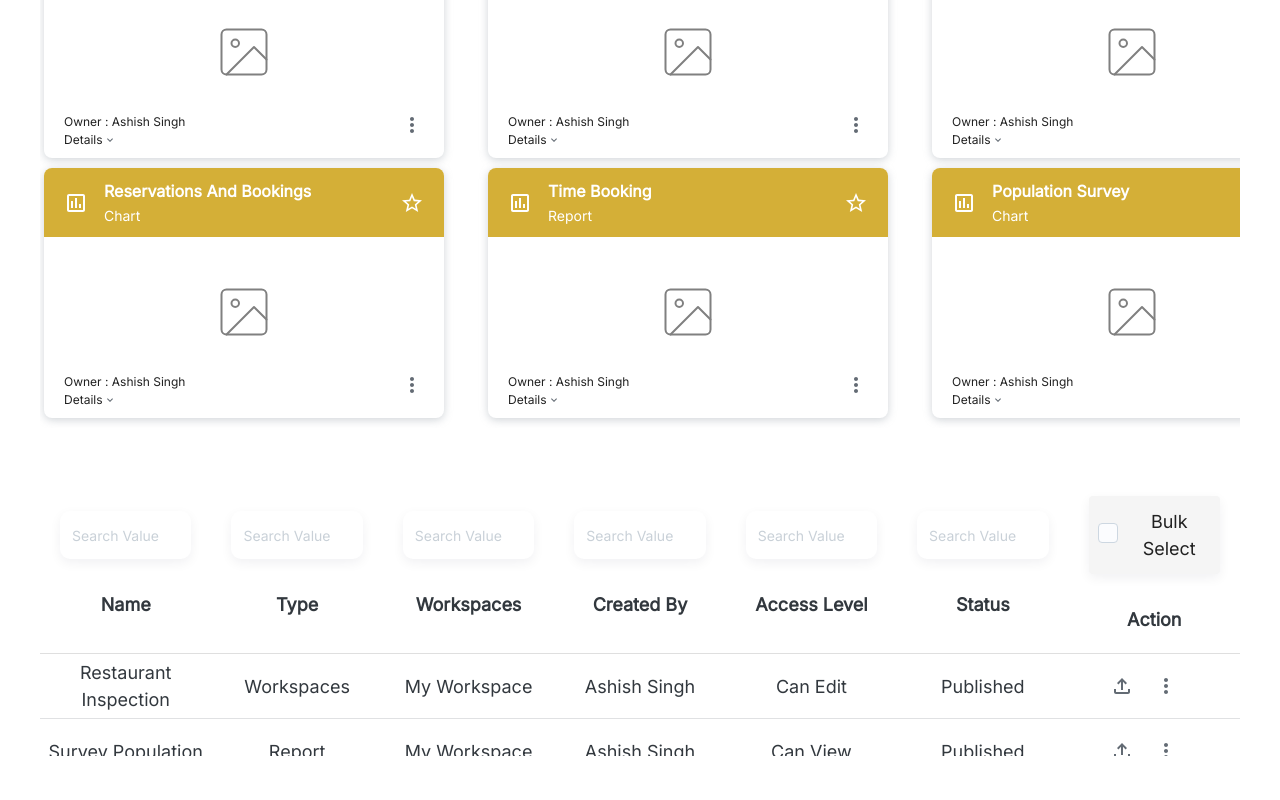
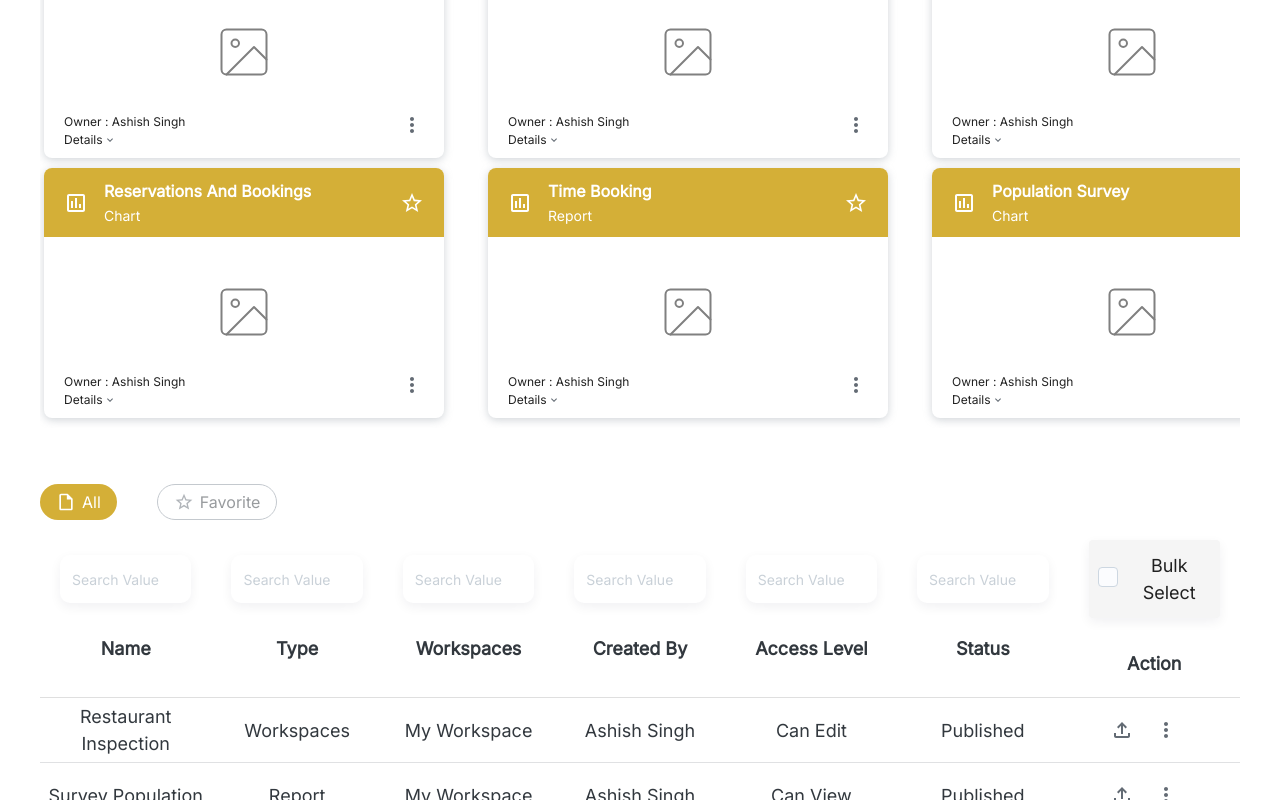
Before and after one commit to imaginevinay/new-dash, a React (Vite) app: page / in a window 1280 px wide. Shown: the part 341-1141 px from the top of the page. Before the commit the page ends 1097 px from the top, so only its background shows below. Built offline with nearby package versions, Linux system fonts and the light colour scheme.

Commit message:
added bulk select on demand on tanstack table

```diff
--- a/src/App.css
+++ b/src/App.css
@@ -1,7 +1,7 @@
 html, body, #root{
   font-family: Inter, system-ui, Avenir, Helvetica, Arial, sans-serif;
-  width: 100vw;
+  max-width: 1920px;
+  max-height: 1080px;
   margin: 0;
   padding: 0;
-  /* overflow-x: hidden; */
 }
--- /dev/null
+++ b/src/components/AllFavTabs/AllFavTabs.jsx
@@ -0,0 +1,23 @@
+import TabList from "@mui/joy/TabList";
+import TanstackTable from "../../components/TanstackTable/TanstackTable";
+import { DATA_COLS, DATA } from "../../utils/dummyData";
+import * as Styled from "./AllFavTabs.styles";
+import InsertDriveFileOutlinedIcon from '@mui/icons-material/InsertDriveFileOutlined';
+import StarBorderOutlinedIcon from '@mui/icons-material/StarBorderOutlined';
+
+export default function AllFavTabs() {
+  return (
+    <Styled.TabsWrapper aria-label="Basic tabs" defaultValue={0}>
+      <TabList underlinePlacement="none">
+        <Styled.StyledTab><InsertDriveFileOutlinedIcon />All</Styled.StyledTab>
+        <Styled.StyledTab><StarBorderOutlinedIcon />Favorite</Styled.StyledTab>
+      </TabList>
+      <Styled.TabPanelWrapper value={0}>
+        <TanstackTable tableData={DATA} columnData={DATA_COLS} />
+      </Styled.TabPanelWrapper>
+      <Styled.TabPanelWrapper value={1}>
+        <TanstackTable tableData={DATA} columnData={DATA_COLS} />
+      </Styled.TabPanelWrapper>
+    </Styled.TabsWrapper>
+  );
+}
--- /dev/null
+++ b/src/components/AllFavTabs/AllFavTabs.styles.js
@@ -0,0 +1,39 @@
+import { styled, Tab, TabPanel, Tabs } from "@mui/joy";
+
+
+
+export const TableContainer = styled('div')(()=> ({
+    marginTop: '3rem',
+    marginLeft: '2.5rem',
+    marginRight: '2.5rem',
+}));
+
+export const TabsWrapper = styled(Tabs)(({ theme }) => ({
+    backgroundColor: theme.palette.primary[50],
+    margin: '3.5rem 2.5rem 2.5rem 2.5rem'
+  }));
+
+
+export const StyledTab = styled(Tab)(({ theme }) => ({
+    opacity: '0.5',
+    marginRight: '2.5rem',
+    borderRadius: '2.5rem',
+    border: '1px solid #89939E',
+    "&:hover": {
+      backgroundColor: "transparent !important",
+    },
+    "&.Mui-selected": {
+      backgroundColor: theme.palette.primary[100],
+      border: 'none',
+      color: theme.palette.primary[50],
+      opacity: '1',
+      "&::after": {
+        background: 'transparent',
+      },
+    },
+  }));
+
+
+  export const TabPanelWrapper = styled(TabPanel)(() => ({
+    padding: 0,
+  }));
--- /dev/null
+++ b/src/components/TanstackTable/RowSelection.jsx
@@ -0,0 +1,15 @@
+import { useEffect, useRef } from "react";
+
+function RowSelection({ indeterminate, ...rest }) {
+    const ref = useRef(null);
+
+    useEffect(() => {
+      if (typeof indeterminate === "boolean") {
+        ref.current.indeterminate = !rest.checked && indeterminate;
+      }
+    }, [ref, indeterminate]);
+
+    return <input type="checkbox" ref={ref} {...rest} />;
+  }
+
+  export default RowSelection;
--- a/src/components/TanstackTable/TanstackTable.jsx
+++ b/src/components/TanstackTable/TanstackTable.jsx
@@ -1,7 +1,14 @@
 // TanstackTable.jsx
 import { useState } from "react";
 import { useNavigate } from "react-router-dom";
-import { flexRender, getCoreRowModel, getFilteredRowModel, getPaginationRowModel, getSortedRowModel, useReactTable } from "@tanstack/react-table";
+import {
+  flexRender,
+  getCoreRowModel,
+  getFilteredRowModel,
+  getPaginationRowModel,
+  getSortedRowModel,
+  useReactTable,
+} from "@tanstack/react-table";
 // import Swal from "sweetalert2";
 // import { AppContext } from "utils/AppContext";
 // import { getColumnNames } from "../../utils/common";
@@ -25,7 +32,8 @@ import { flexRender, getCoreRowModel, getFilteredRowModel, getPaginationRowModel
 // import InfoIcon from "assets/icons/info.svg?react";
 // import ViewDetailsIcon from "assets/icons/frame.svg?react";
 // import UserProfileIcon from "assets/icons/userProfile.svg?react";
-import FileUploadOutlinedIcon from '@mui/icons-material/FileUploadOutlined';
+import FileUploadOutlinedIcon from "@mui/icons-material/FileUploadOutlined";
+import RowSelection from "./RowSelection";
 import {
   MainWrapper,
   // SecondaryWrapper,
@@ -39,6 +47,8 @@ import {
   StyledTableBody,
   StyledBulkSelect,
   StyledCheckBox,
+  HeaderColumn,
+  BodyElement,
   // StyledButton,
   // PaginationWrapper,
   // PaginationButton,
@@ -54,7 +64,7 @@ import {
   // ViewDetailsWrapper,
   // PageTextWrapper
 } from "./TanstackTable.styles";
-import MoreVertOutlinedIcon from '@mui/icons-material/MoreVertOutlined';
+import MoreVertOutlinedIcon from "@mui/icons-material/MoreVertOutlined";
 import MiniSearchBar from "./MiniSearchBar";
 
 const TanstackTableStyled = ({
@@ -74,6 +84,8 @@ const TanstackTableStyled = ({
   const [globalFiltering, setGlobalFiltering] = useState("");
   const [columnFiltering, setColumnFiltering] = useState([]);
   const [columnVisibility, setColumnVisibility] = useState({});
+  const [rowSelection, setRowSelection] = useState({});
+  const [enableBullkSelection, setEnableBullkSelection] = useState(false);
   // const [openBaseModal, setOpenBaseModal] = useState(false);
   // const [openViewMoreModal, setOpenViewMoreModal] = useState(false);
   // const [openInfoModal, setOpenInfoModal] = useState(false);
@@ -148,6 +160,7 @@ const TanstackTableStyled = ({
       globalFilter: globalFiltering,
       columnFilters: columnFiltering,
       columnVisibility: columnVisibility,
+      rowSelection: rowSelection,
       pagination,
     },
     getCoreRowModel: getCoreRowModel(),
@@ -158,6 +171,8 @@ const TanstackTableStyled = ({
     getPaginationRowModel: getPaginationRowModel(),
     onPaginationChange: setPagination,
     onColumnVisibilityChange: setColumnVisibility,
+    onRowSelectionChange: setRowSelection,
+    enableRowSelection: true,
   });
 
   // let definiteColumns = table.getAllLeafColumns();
@@ -261,16 +276,18 @@ const TanstackTableStyled = ({
       </SecondaryWrapper> */}
 
       <StyledTableContainer className="tableContainer">
-        <StyledTable aria-label="simple table" stickyHeader className="table" borderAxis='xBetween'>
+        <StyledTable
+          aria-label="simple table"
+          stickyHeader
+          className="table"
+          borderAxis="xBetween"
+        >
           {/* {!isMobileScreen && ( */}
           <StyledTableHead className="TableHead">
             <StyledTableRow className="StyledTableRow">
               {table.getHeaderGroups().map((headerGroups) =>
-                  headerGroups.headers.map((header) => (
-                    <StyledTableCell
-                      key={header.id}
-                      className="StyledTableCell"
-                    >
+                headerGroups.headers.map((header, idx) => (
+                  <StyledTableCell key={header.id} className="StyledTableCell">
                     {/* {!isMobileScreen && ( */}
                     <MiniSearchWrapper>
                       <MiniSearchBar
@@ -280,18 +297,33 @@ const TanstackTableStyled = ({
                       />
                     </MiniSearchWrapper>
                     {/* )} */}
-                      <span onClick={header.column.getToggleSortingHandler()}>
+                    <HeaderColumn
+                      onClick={header.column.getToggleSortingHandler()}
+                      isFirstColumn={idx === 0 && enableBullkSelection}
+                    >
+                      {idx === 0 && enableBullkSelection && (
+                        <RowSelection
+                          {...{
+                            checked: table.getIsAllRowsSelected(),
+                            indeterminate: table.getIsSomeRowsSelected(),
+                            onChange: table.getToggleAllRowsSelectedHandler(),
+                          }}
+                        />
+                      )}
                       {flexRender(
                         header.column.columnDef.header,
                         header.getContext()
                       )}
                       {/* {header.column.getCanSort() && <SwapVertIcon />} */}
-                      </span>
+                    </HeaderColumn>
                   </StyledTableCell>
                 ))
               )}
               <StyledTableCell className="StyledTableCell">
-                  <StyledBulkSelect><StyledCheckBox className="checkbox"/><span>Bulk Select</span></StyledBulkSelect>
+                <StyledBulkSelect>
+                  <StyledCheckBox className="checkbox" onChange={() => setEnableBullkSelection(!enableBullkSelection)}/>
+                  <span>Bulk Select</span>
+                </StyledBulkSelect>
                 Action
               </StyledTableCell>
             </StyledTableRow>
@@ -300,16 +332,27 @@ const TanstackTableStyled = ({
           {/* {!isMobileScreen ? ( */}
           <StyledTableBody className="StyledTableBody">
             {table.getRowModel().rows.map((row) => (
-                <StyledTableRow
-                  className="StyledTableRow"
-                  key={row.id}
+              <StyledTableRow className="StyledTableRow" key={row.id}>
+                {row.getVisibleCells().map((cell, idx) => (
+                  <StyledTableCell
+                    key={cell.id}
+                    className="StyledTableCell"
+                    onClick={() => openDetailsHandler(row)}
                   >
-                  {row.getVisibleCells().map((cell) => (
-                    <StyledTableCell key={cell.id} className="StyledTableCell" onClick={() => openDetailsHandler(row)}>
-                      {flexRender(
-                        cell.column.columnDef.cell,
-                        cell.getContext()
+
+                    <BodyElement isFirstDataCell={idx === 0 && enableBullkSelection}>
+                    {idx === 0 && enableBullkSelection && (
+                      <RowSelection
+                        {...{
+                          checked: row.getIsSelected(),
+                          disabled: !row.getCanSelect(),
+                          indeterminate: row.getIsSomeSelected(),
+                          onChange: row.getToggleSelectedHandler(),
+                        }}
+                      />
                     )}
+                      {flexRender(cell.column.columnDef.cell, cell.getContext())}
+                    </BodyElement>
                   </StyledTableCell>
                 ))}
                 {/* {!isMdScreen && ( */}
--- a/src/components/TanstackTable/TanstackTable.styles.js
+++ b/src/components/TanstackTable/TanstackTable.styles.js
@@ -89,16 +89,6 @@ export const StyledTableBody = styled("tbody")(() => ({
 
 export const StyledTableCell = styled("td")(() => ({
   textAlign: "center",
-  // '&.MuiTableCell-body': {
-  //   paddingTop : 0,
-  //   paddingBottom: 0,
-  //   overflow: 'hidden',
-  //   [theme.breakpoints.down('md')]: {
-  //     paddingTop : '1rem',
-  //     paddingBottom: '1rem',
-  //     overflow: 'hidden',
-  //   },
-  // }
 }));
 
 export const StyledTableRow = styled("tr")(() => ({
@@ -277,3 +267,16 @@ export const StyledCheckBox = styled(Checkbox)(()=> ({
   width: '1.5rem',
   height: '1.5rem'
 }))
+
+
+
+export const HeaderColumn = styled('span')(({isFirstColumn})=> ({
+  display: isFirstColumn ? 'flex' : 'block',
+  gap: '2rem'
+}))
+
+export const BodyElement = styled('span')(({isFirstDataCell})=> ({
+  display: isFirstDataCell ? 'flex' : 'block',
+  marginLeft: isFirstDataCell ? '1rem' : '0',
+  gap: '2rem'
+}))
--- a/src/pages/Home/Home.jsx
+++ b/src/pages/Home/Home.jsx
@@ -1,7 +1,8 @@
+import AllFavTabs from "../../components/AllFavTabs/AllFavTabs";
 import HomeTabs from "../../components/HomeTabs/HomeTabs";
 import * as Styled from "./Home.styles";
-import TanstackTable from "../../components/TanstackTable/TanstackTable";
-import { DATA_COLS, DATA } from "../../utils/dummyData";
+// import TanstackTable from "../../components/TanstackTable/TanstackTable";
+// import { DATA_COLS, DATA } from "../../utils/dummyData";
 
 const Home = () => {
   return (
@@ -23,9 +24,10 @@ const Home = () => {
       </Styled.Wrapper>
 
       {/* Home table */}
-      <Styled.TableContainer>
+      <AllFavTabs />
+      {/* <Styled.TableContainer>
         <TanstackTable tableData={DATA} columnData={DATA_COLS} />
-      </Styled.TableContainer>
+      </Styled.TableContainer> */}
     </>
   );
 };
--- a/src/pages/Home/Home.styles.js
+++ b/src/pages/Home/Home.styles.js
@@ -40,8 +40,8 @@ export const Wrapper = styled('div')(()=> ({
     marginRight: '2.5rem',
 }));
 
-export const TableContainer = styled('div')(()=> ({
-    marginTop: '3rem',
-    marginLeft: '2.5rem',
-    marginRight: '2.5rem',
-}));
+// export const TableContainer = styled('div')(()=> ({
+//     marginTop: '3rem',
+//     marginLeft: '2.5rem',
+//     marginRight: '2.5rem',
+// }));
```
Lines whose indentation alone changed are shown as unchanged.
